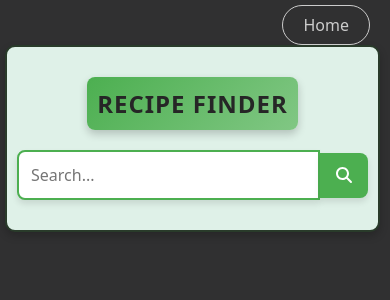
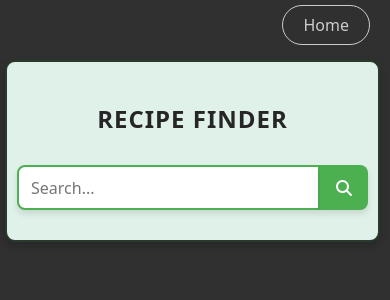
Before and after one commit to JosePanoy/JosePanoy, a React (Vite) app: page /recipefinder in a window 390 px wide. Shown: the top 300 px of the page. Built offline with nearby package versions, Linux system fonts and the light colour scheme.

Commit message:
did adjust the sizing in mobile view of recipe finder app

```diff
--- a/src/assets/css/speedtest.css
+++ b/src/assets/css/speedtest.css
@@ -25,9 +25,6 @@
     text-align: center;
     margin-bottom: 20px;
     padding: 10px;
-    background: linear-gradient(135deg, #4caf50, #81c784);
-    border-radius: 8px;
-    box-shadow: 0 4px 8px rgba(0, 0, 0, 0.2);
     text-transform: uppercase;
     letter-spacing: 1px;
   }
@@ -54,6 +51,7 @@
     box-shadow: 0 4px 6px rgba(0, 0, 0, 0.1);
     outline: none;
     transition: box-shadow 0.3s ease, border-color 0.3s ease;
+    height: 17px;
   }
 
   .search-bar:focus {
@@ -159,6 +157,16 @@
     text-align: left;
   }
 
+  .details h4 {
+    font-size: 20px;
+    margin-bottom: 10px;
+  }
+
+  .details p, .details ol, .details ul {
+    font-size: 16px;
+  }
+
+
 
   @media (max-width: 768px) {
     .container {
@@ -173,19 +181,40 @@
     .recipe-card {
       width: calc(100% - 20px);
     }
+    .details h4 {
+        font-size: 18px;
+      }
+
+      .details p, .details ol, .details ul {
+        font-size: 14px;
+      }
   }
+
+
+
+
 
   @media (max-width: 480px) {
     .container {
       padding: 10px;
       margin: 5px;
+      margin-top: 20px;
     }
 
     .results {
       max-height: 300px;
+      width: 100%;
     }
 
     .recipe-card {
       width: 100%;
     }
+
+    .details h4 {
+        font-size: 16px;
+      }
+
+      .details p, .details ol, .details ul {
+        font-size: 12px;
+      }
   }
```
